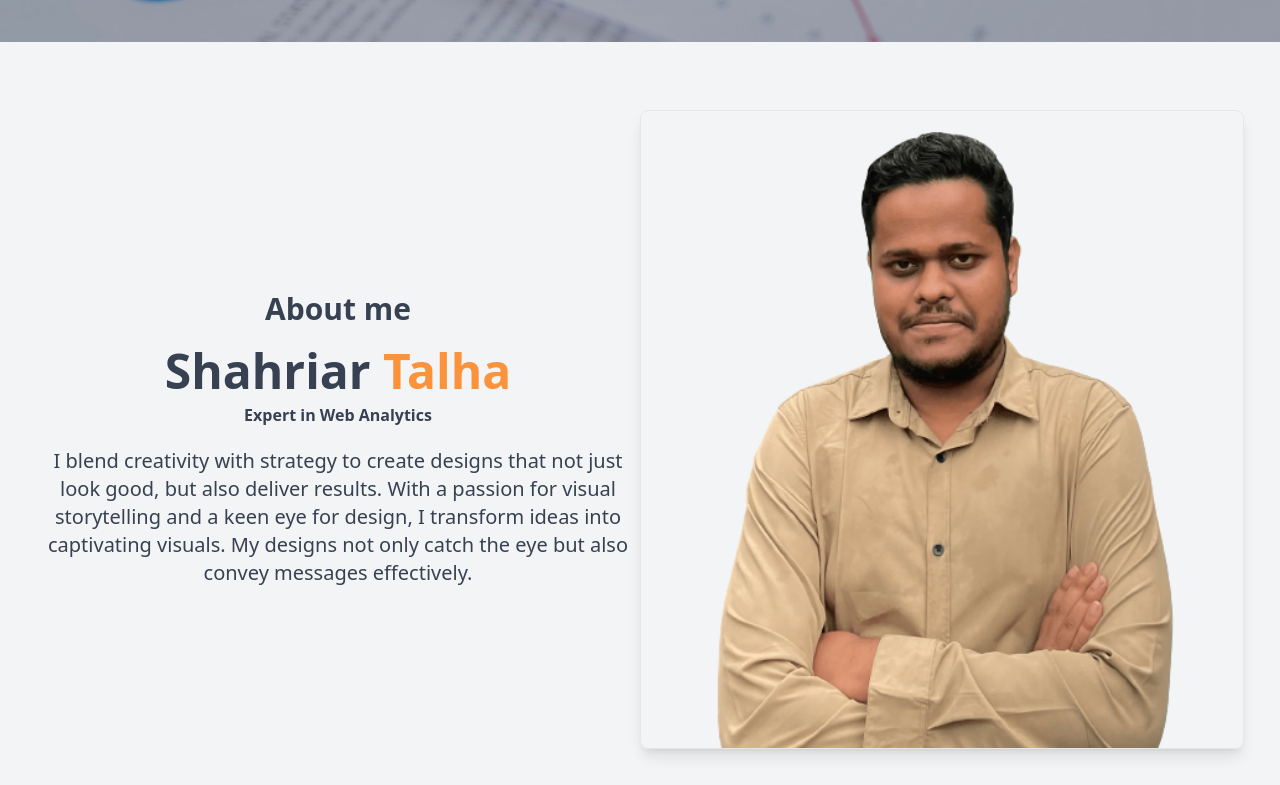
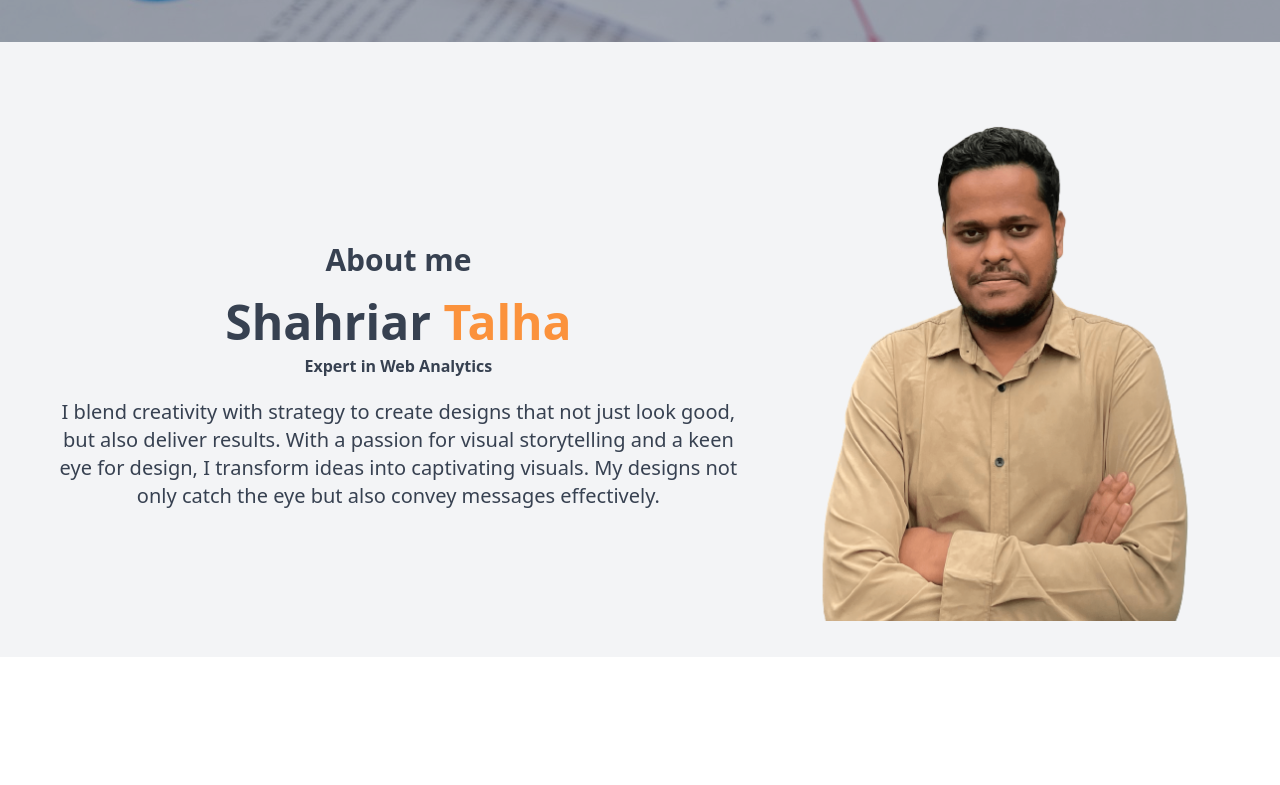
Before and after one commit to sadmanryanriad/talha-portfolio, a React (Vite) app: page / in a window 1280 px wide. Shown: the part 594-1379 px from the top of the page. After the commit the page ends 1251 px from the top, so only its background shows below. Built offline with nearby package versions, Linux system fonts and the light colour scheme.

Commit message:
about me: div:w-3/5=60% and div:w-2/5=40%, and 'start': 'vite --host'

```diff
--- a/package.json
+++ b/package.json
@@ -5,6 +5,7 @@
   "type": "module",
   "scripts": {
     "dev": "vite",
+    "host": "vite --host",
     "build": "vite build",
     "lint": "eslint . --ext js,jsx --report-unused-disable-directives --max-warnings 0",
     "preview": "vite preview"
--- a/src/Components/Home/sections/aboutMe/AboutMe.jsx
+++ b/src/Components/Home/sections/aboutMe/AboutMe.jsx
@@ -2,16 +2,16 @@ import talhaPic from "../../../../assets/IMG_2598__1_-removebg-preview.png";
 
 const AboutMe = () => {
     return (
-        <div id="about-me" className="bg-gray-100  dark:bg-gray-700  p-4 ">
+        <div id="about-me" className="bg-gray-100  dark:bg-gray-700  sm:p-4 ">
             <div className="max-w-7xl mx-auto flex flex-col-reverse md:flex-row items-center text-center p-5">
-                <div className="md:w-1/2 text-gray-700">
+                <div className="md:w-3/5 sm:p-5 text-gray-700">
                     <h2 className="text-2xl lg:text-3xl font-bold mb-5 mt-5 dark:text-slate-300">About me</h2>
                     <h2 className="text-4xl lg:text-5xl font-bold mb-2 mt-5 dark:text-slate-300">Shahriar <span className="text-orange-400">Talha</span></h2>
                     <h5 className=" font-semibold mb-5 dark:text-slate-300"> Expert in Web Analytics</h5>
                     <p className="text-lg md:text-xl dark:text-slate-300">I blend creativity with strategy to create designs that not just look good, but also deliver results. With a passion for visual storytelling and a keen eye for design, I transform ideas into captivating visuals. My designs not only catch the eye but also convey messages effectively.</p>
                 </div>
-                <div className="md:w-1/2">
-                    <div className="border rounded-lg shadow-lg overflow-hidden">
+                <div className="md:w-2/5">
+                    <div className="overflow-hidden">
                         <img className="w-full" src={talhaPic} alt="Shahriar Talha" />
                     </div>
                 </div>
```
